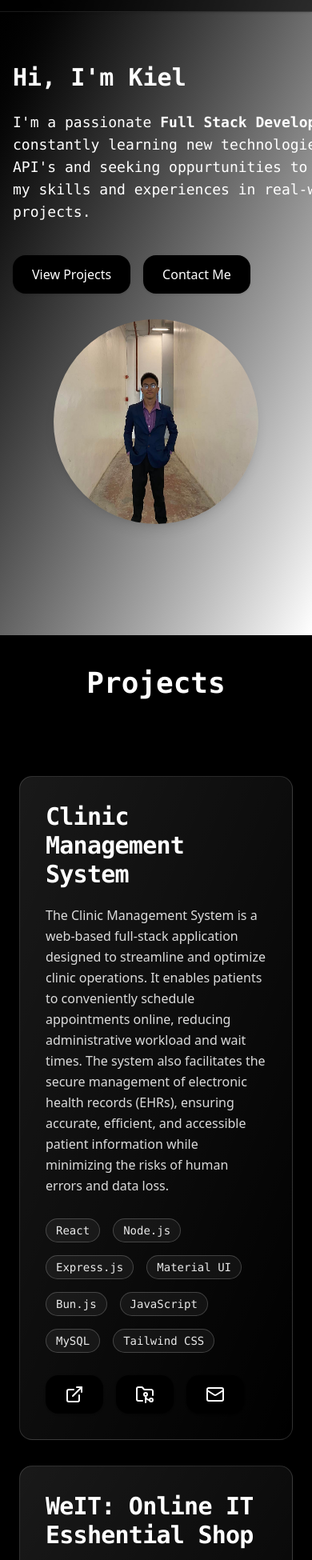
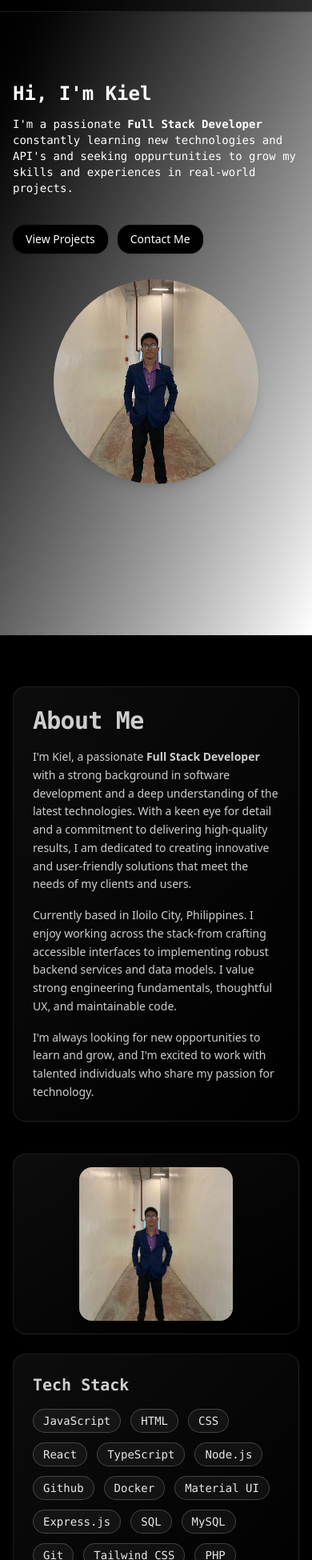
Before and after one commit to alfrcezekiel/portfolio, a React (Vite) app: page / in a window 390 px wide. Shown: the part 50-2000 px from the top of the page at 80% size. Built offline with nearby package versions, Linux system fonts and the light colour scheme.

Commit message:
added a about section. optimized the class names of project section forresponiveness

```diff
--- a/src/App.tsx
+++ b/src/App.tsx
@@ -3,7 +3,7 @@ import MainHeroSection from "@/components/main_hero_section";
 import { useEffect } from "react"
 import ProjectSection from "@/components/project_section";
 import Footer from "@/components/footer";
-
+import AboutSection from "@/components/about_section";
 const App = () => {
   useEffect(() => {
     document.title = "Kiel Portfolio";
@@ -16,6 +16,7 @@ const App = () => {
         <MainHeroSection />
       </div>
       <div className=" bg-black min-w-full min-h-dvh">
+        <AboutSection variant="dark" />
         <ProjectSection />
       </div>
       <Footer variant="dark" />
--- /dev/null
+++ b/src/components/about_section.tsx
@@ -0,0 +1,83 @@
+import TechBadge from "@/components/tech_badge";
+import AboutMe from "@/assets/image.jpg";
+
+interface AboutSectionProps {
+    variant?: "dark" | "light";
+    className?: string;
+}
+
+const AboutSection = ({ variant = "dark", className }: AboutSectionProps) => {
+    const isDark = variant === "dark";
+    const bg = isDark ? "bg-black" : "bg-white";
+    const text = isDark ? "text-white/80" : "text-black";
+    const subtext = isDark ? "text-white/80" : "text-neutral-700";
+    const panel = isDark ? "backdrop-blur-md border border-white/10 bg-gradient-to-br from-white/5 to-transparent" :
+        "backdrop-blur-md border border-black/10 bg-gradient-to-br from-black/5 to-transparent";
+    const techStack: string[] = [
+        "JavaScript",
+        "HTML",
+        "CSS",
+        "React",
+        "TypeScript",
+        "Node.js",
+        "Github",
+        "Docker",
+        "Material UI",
+        "Express.js",
+        "SQL",
+        "MySQL",
+        "Git",
+        "Tailwind CSS",
+        "PHP",
+        "Python",
+        "Postman",
+        "Apidog",
+        "Java"
+    ]
+
+    return (
+        <>
+            <section id="about" className={`${bg} ${text} w-full py-16 md:py-24 ${className}`}>
+                <div className="container mx-auto px-4 sm:px-6 lg:px-20 grid grid-cols-1 lg:grid-cols-2 gap-10 lg:gap-16 items-center">
+                    <div className={`rounded-2xl p-6 sm:p-8 ${panel} shadow-xl`}>
+                        <div className="space-y-4 sm:space-y-6">
+                            <h2 className="text-3xl sm:text-4xl md:text-5xl font-bold tracking-tight font-mono">About Me</h2>
+                            <p className={`${subtext} text-sm sm:text-base leading-relaxed max-w-prose`}>
+                                I'm Kiel, a passionate <span className="font-semibold">Full Stack Developer</span> with a strong background in software development and a deep understanding of the latest technologies. With a keen eye for detail and a commitment to delivering high-quality results, I am dedicated to creating innovative and user-friendly solutions that meet the needs of my clients and users.
+                            </p>
+                            <p className={`${subtext} text-sm sm:text-base leading-relaxed max-w-prose`}>
+                                Currently based in Iloilo City, Philippines. I enjoy working across the stack-from crafting accessible interfaces to implementing robust
+                                backend services and data models. I value strong engineering fundamentals,  thoughtful UX, and maintainable code.
+                            </p>
+                            <p className={`${subtext} text-sm sm:text-base leading-relaxed max-w-prose`}>
+                                I'm always looking for new opportunities to learn and grow, and I'm excited to work with talented individuals who share my passion for technology.
+                            </p>
+                        </div>
+                    </div>
+                    <div className="flex flex-col gap-6">
+                        <div className={`rounded-2xl p-4 sm:p-6 flex items-center justify-center ${panel} shadow-xl`}>
+                            <img
+                                src={AboutMe}
+                                alt="Portrait of Me"
+                                className="w-48 h-48 sm:w-60 sm:h-60 md:w-72 md:h-72 rounded-2xl object-cover shadow-lg"
+                            />
+                        </div>
+                        <div className={`rounded-2xl p-6 sm:p-8 ${panel}`}>
+                            <h3 className="text-xl sm:text-2xl font-semibold font-mono mb-4">Tech Stack</h3>
+                            <div className="flex flex-wrap gap-3">
+                                {techStack.map((tech) => (
+                                    <TechBadge
+                                        key={tech}
+                                        label={tech}
+                                    />
+                                ))}
+                            </div>
+                        </div>
+                    </div>
+                </div>
+            </section>
+        </>
+    )
+}
+
+export default AboutSection;
--- a/src/components/main_hero_section.tsx
+++ b/src/components/main_hero_section.tsx
@@ -4,37 +4,39 @@ import AboutMe from "@/assets/image.jpg";
 const MainHeroSection = () => {
     return (
         <>
-            <section className="w-full min-h-[60vh] flex items-center py-16 sm:py-20 lg:py-32">
+            <section className="w-full min-h-[80dvh] flex items-center py-14 md:py-24 sm:py-20 lg:py-32">
                 <div className="container mx-auto px-4 sm:px-6 lg:px-20 grid grid-cols-1 lg:grid-cols-2 gap-8 lg:gap-16 items-center">
-                    <div className="flex flex-col gap-6 p-0 sm:p-4">
-                        <h1 className="text-3xl sm:text-4xl md:text-5xl font-bold text-white font-mono">
-                            Hi, I'm <span className="text-white font-mono">Kiel</span>
-                        </h1>
-                        <p className="text-lg text-white min-w-md font-mono">
-                            I'm  a passionate <span className="font-semibold text-white font-mono">Full Stack Developer</span> constantly learning new technologies and API's and seeking oppurtunities to grow my skills and experiences in real-world projects.
-                        </p>
-                        <div className="flex gap-4 mt-4">
+                    <div className="flex flex-col gap-6 p-0 sm:p-3 md:p-4">
+                        <div className="space-y-3 sm:space-y-4 md:space-y-6">
+                            <h1 className="text-2xl sm:text-4xl md:text-5xl font-bold text-white font-mono">
+                                Hi, I'm <span className="text-white font-mono">Kiel</span>
+                            </h1>
+                            <p className="text-sm sm:text-sm md:text-lg text-white font-mono">
+                                I'm  a passionate <span className="font-semibold text-white font-mono">Full Stack Developer</span> constantly learning new technologies and API's and seeking oppurtunities to grow my skills and experiences in real-world projects.
+                            </p>
+                        </div>
+                        <div className="flex sm:flex-wrap md:flex-nowrap flex-wrap gap-3 sm:gap-4 md:gap-6 mt-3 sm:mt-4 md:mt-6">
                             <ScrollLink
                                 to="/"
                                 targetId="projects"
-                                className="px-6 py-3 rounded-2xl bg-black text-white font-medium shadow hover:bg-white hover:text-black transition-colors duration-300"
+                                className="px-4 py-2 sm:px-5 sm:py-2.5 md:px-6 md:py-3 rounded-2xl bg-black text-white font-medium shadow hover:bg-white hover:text-black transition-colors duration-300 text-sm sm:text-base cursor-pointer"
                             >
                                 View Projects
                             </ScrollLink>
                             <ScrollLink
                                 to="/"
                                 targetId="contact"
-                                className="px-6 py-3 rounded-2xl bg-black text-white font-medium shadow hover:bg-white hover:text-black transition-colors duration-300"
+                                className="px-4 py-2 sm:px-5 sm:py-2.5 md:px-6 md:py-3 rounded-2xl bg-black text-white font-medium shadow hover:bg-white hover:text-black transition-colors duration-300 text-sm sm:text-base cursor-pointer"
                             >
                                 Contact Me
                             </ScrollLink>
                         </div>
                     </div>
-                    <div className="flex justify-center lg:justify-end">
+                    <div className="flex justify-center sm:justify-end md:justify-center">
                         <img
                             src={AboutMe}
                             alt="About Me"
-                            className="w-64 h-64 md:w-80 md:h-80 rounded-full object-cover shadow-lg"
+                            className="w-64 h-64 sm:w-80 sm:h-80 md:w-80 md:h-80 rounded-full object-cover shadow-lg"
                         />
                     </div>
                 </div>
--- a/src/components/navigation_menu.tsx
+++ b/src/components/navigation_menu.tsx
@@ -1,5 +1,8 @@
 import { useState } from "react";
-import ScrollLink from "./scroll_link";
+import ScrollLink from "@/components/scroll_link";
+import { Link } from "react-router-dom";
+import Resume from "@/assets/Resume (2).pdf"
+import { FileText } from "lucide-react";
 
 const NavigationMenu = () => {
     const [open, setOpen] = useState(false);
@@ -8,7 +11,7 @@ const NavigationMenu = () => {
         <>
             <nav className="w-full sticky top-0 z-50 bg-black/70 backdrop-blur-md supports-[backdrop-filter]:bg-black/60 border-b border-white/10 shadow-sm" id="home">
                 <div className="container mx-auto px-4 sm:px-6 lg:px-20 py-4 flex items-center justify-between">
-                    <ScrollLink to="/" targetId="home">
+                    <ScrollLink to="/" targetId="home" className="cursor-pointer">
                         <h1 className="text-white text-xl sm:text-2xl font-bold font-mono">
                             Kiel Portfolio
                         </h1>
@@ -16,7 +19,7 @@ const NavigationMenu = () => {
 
                     {/* Mobile toggle */}
                     <button
-                        className="lg:hidden inline-flex flex-col justify-center items-center gap-1 p-2 rounded-md border border-white/20 text-white hover:bg-white/10 focus:outline-none"
+                        className="lg:hidden inline-flex flex-col justify-center items-center gap-1 p-2 rounded-md border border-white/20 text-white hover:bg-white/10 focus:outline-none cursor-pointer"
                         aria-label="Toggle navigation menu"
                         aria-expanded={open}
                         onClick={() => setOpen((v) => !v)}
@@ -29,24 +32,34 @@ const NavigationMenu = () => {
                     {/* Desktop menu */}
                     <ul className="hidden lg:flex items-center gap-6 list-none">
                         <li className="p-2 font-mono">
-                            <ScrollLink to="/" targetId="home" className="text-white">
+                            <ScrollLink to="/" targetId="home" className="text-white cursor-pointer">
                                 Home
                             </ScrollLink>
                         </li>
                         <li className="p-2 font-mono">
-                            <ScrollLink to="/" targetId="about" className="text-white">
+                            <ScrollLink to="/" targetId="about" className="text-white cursor-pointer">
                                 About
                             </ScrollLink>
                         </li>
                         <li className="p-2 font-mono">
-                            <ScrollLink to="/" targetId="projects" className="text-white">
+                            <ScrollLink to="/" targetId="projects" className="text-white cursor-pointer">
                                 Projects
                             </ScrollLink>
                         </li>
                         <li className="p-2 font-mono">
-                            <ScrollLink to="/" targetId="contact" className="text-white">
+                            <ScrollLink to="/" targetId="contact" className="text-white cursor-pointer">
                                 Contact
                             </ScrollLink>
+                        </li>
+                        <li className="p-2 font-mono">
+                            <Link
+                                to={Resume}
+                                target="_blank"
+                                className="text-white cursor-pointer hover:text-white/80 flex items-center gap-2"
+                                title="View Resume"
+                            >
+                                Resume
+                            </Link>
                         </li>
                     </ul>
                 </div>
@@ -55,24 +68,35 @@ const NavigationMenu = () => {
                 <div className={`lg:hidden transition-[max-height] duration-300 overflow-hidden ${open ? "max-h-64" : "max-h-0"}`}>
                     <ul className="flex flex-col gap-2 px-4 sm:px-6 lg:px-20 pb-4 list-none">
                         <li className="p-2 font-mono">
-                            <ScrollLink to="/" targetId="home" className="text-white" onClick={() => setOpen(false)}>
+                            <ScrollLink to="/" targetId="home" className="text-white cursor-pointer" onClick={() => setOpen(false)}>
                                 Home
                             </ScrollLink>
                         </li>
                         <li className="p-2 font-mono">
-                            <ScrollLink to="/" targetId="about" className="text-white" onClick={() => setOpen(false)}>
+                            <ScrollLink to="/" targetId="about" className="text-white cursor-pointer" onClick={() => setOpen(false)}>
                                 About
                             </ScrollLink>
                         </li>
                         <li className="p-2 font-mono">
-                            <ScrollLink to="/" targetId="projects" className="text-white" onClick={() => setOpen(false)}>
+                            <ScrollLink to="/" targetId="projects" className="text-white cursor-pointer" onClick={() => setOpen(false)}>
                                 Projects
                             </ScrollLink>
                         </li>
                         <li className="p-2 font-mono">
-                            <ScrollLink to="/" targetId="contact" className="text-white" onClick={() => setOpen(false)}>
+                            <ScrollLink to="/" targetId="contact" className="text-white cursor-pointer" onClick={() => setOpen(false)}>
                                 Contact
                             </ScrollLink>
+                        </li>
+                        <li className="p-2 font-mono">
+                            <Link
+                                to={Resume}
+                                target="_blank"
+                                className="text-white cursor-pointer hover:text-white/80 flex items-center gap-2"
+                                title="View Resume"
+                                onClick={() => setOpen(false)}
+                            >
+                                <FileText className="w-5 h-5" aria-hidden="true" />
+                            </Link>
                         </li>
                     </ul>
                 </div>
--- a/src/components/project_panel.tsx
+++ b/src/components/project_panel.tsx
@@ -23,12 +23,12 @@ const ProjectPanel = ({ side, title, description, stack, liveURL, gitHubURL }: P
             <p className="text-white/85 leading-relaxed max-w-prose">
                 {description}
             </p>
-            <div className={`flex gap-4 mt-2 flex-wrap ${side === "right" ? "justify-end" : ""}`}>
+            <div className={`flex gap-4 mt-2 flex-wrap items-center ${side === "right" ? "justify-end" : ""}`}>
                 {stack.map((s) => (
                     <TechBadge key={s} label={s} />
                 ))}
             </div>
-            <div className={`flex gap-4 mt-2 ${side === "right" ? "justify-end" : ""}`}>
+            <div className={`flex gap-4 mt-2 flex-wrap lg:flex-nowrap md:flex-wrap items-center justify-center ${side === "right" ? "justify-end" : ""}`}>
                 {liveURL && (
                     <Link
                         to={liveURL}
--- a/src/components/project_section.tsx
+++ b/src/components/project_section.tsx
@@ -2,8 +2,8 @@ import ProjectPanel from "@/components/project_panel";
 
 const ProjectSection = () => {
     return (
-        <section id="projects" className="py-10">
-            <h2 className="text-4xl md:text-5xl font-bold text-white font-mono text-center">
+        <section id="projects" className="py-7 px-4 md:py-10 md:px-20 sm:px-2 sm:py-8 lg:px-4 lg:py-8">
+            <h2 className="text-4xl lg:text-5xl md:text-5xl sm:text-5xl font-bold text-white font-mono text-center md:py-4 md:px-2 sm:px-4 sm:py-2 lg:px-5 lg:py-4 py-2 px-3">
                 Projects
             </h2>
             <div className="container mx-auto px-6 lg:px-20 grid grid-cols-1 lg:grid-cols-2 gap-8 lg:gap-12 items-stretch py-24">
```
Also changed, not shown: 1 other file (tests, documents, lock files or other folders).
